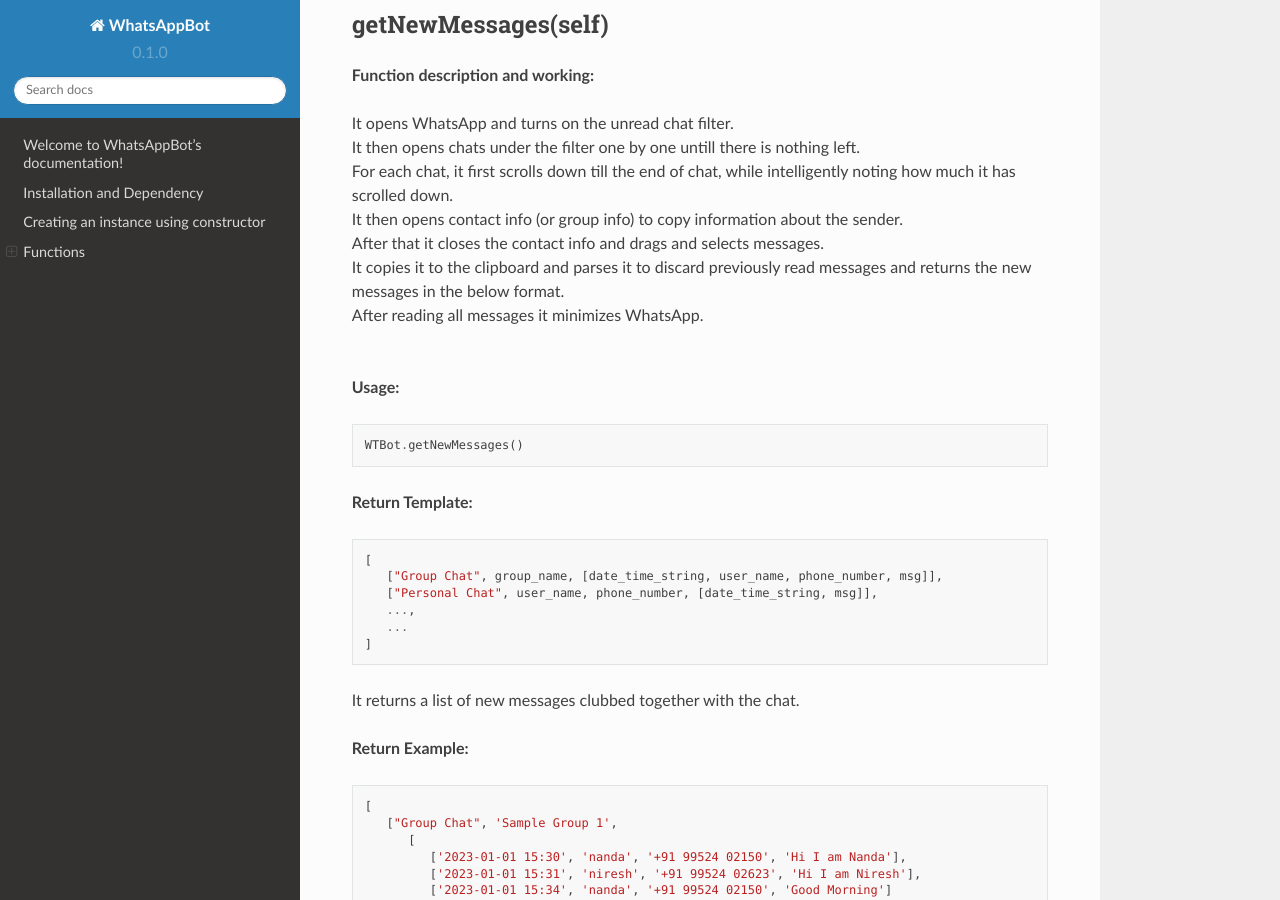
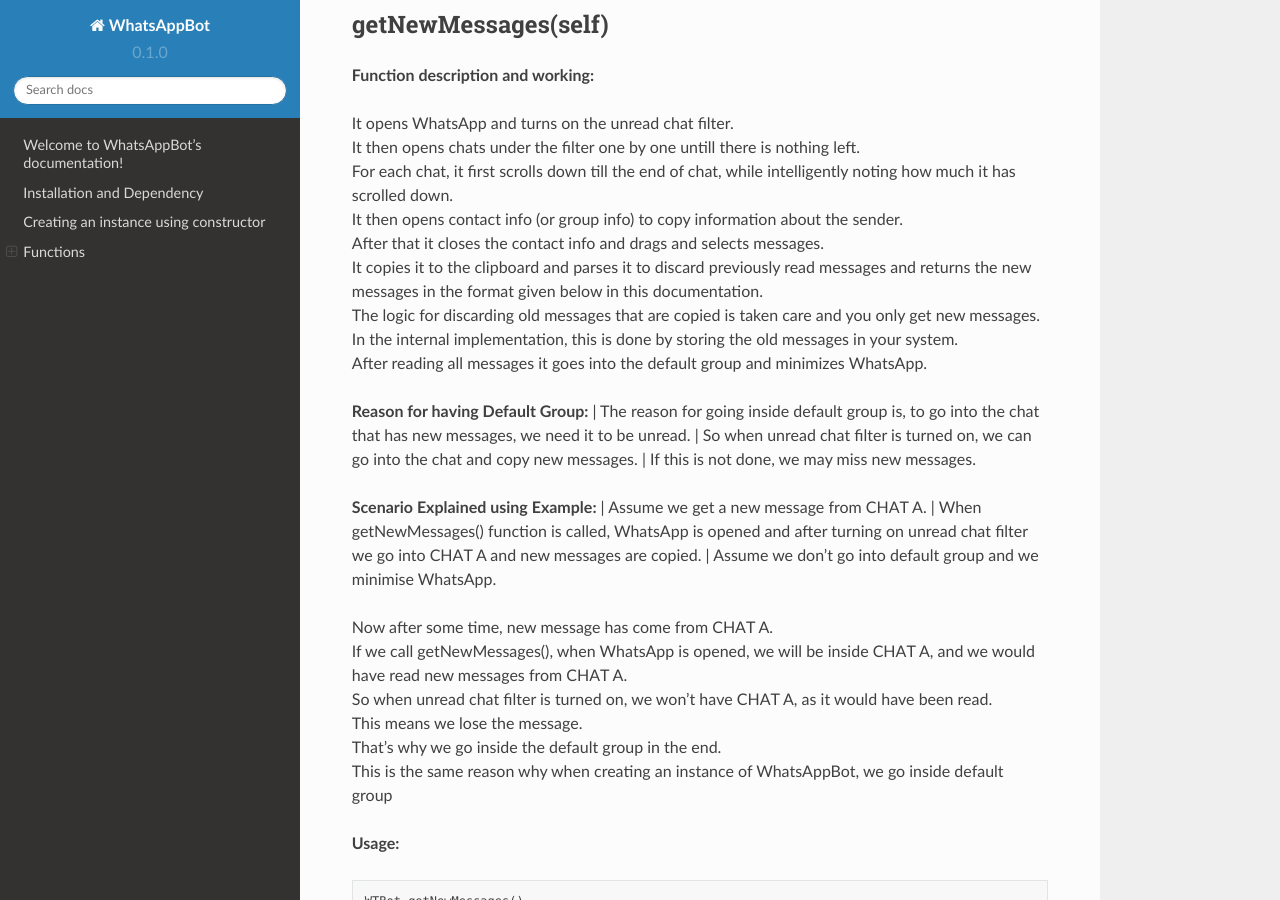
Before and after one commit to ArvindR07/WhatsAppBotDocs, a Sphinx documentation site: the page built from docs/source/index.rst, in a window 1280 px wide and 900 px high, scrolled down 3017 px. Built offline with Sphinx 7.4.7 and the Read the Docs theme 2.0.0, drawn with Linux system fonts in a browser that asks for light colours.

Commit message:
Update index.rst

```diff
--- a/docs/source/index.rst
+++ b/docs/source/index.rst
@@ -132,9 +132,28 @@
 | For each chat, it first scrolls down till the end of chat, while intelligently noting how much it has scrolled down.
 | It then opens contact info (or group info) to copy information about the sender.
 | After that it closes the contact info and drags and selects messages.
-| It copies it to the clipboard and parses it to discard previously read messages and returns the new messages in the below format.
-| After reading all messages it minimizes WhatsApp.
-|
+| It copies it to the clipboard and parses it to discard previously read messages and returns the new messages in the format given below in this documentation.
+| The logic for discarding old messages that are copied is taken care and you only get new messages.
+| In the internal implementation, this is done by storing the old messages in your system.
+| After reading all messages it goes into the default group and minimizes WhatsApp.
+
+**Reason for having Default Group:**
+| The reason for going inside default group is, to go into the chat that has new messages, we need it to be unread.
+| So when unread chat filter is turned on, we can go into the chat and copy new messages.
+| If this is not done, we may miss new messages.
+
+**Scenario Explained using Example:**
+| Assume we get a new message from CHAT A.
+| When getNewMessages() function is called, WhatsApp is opened and after turning on unread chat filter we go into CHAT A and new messages are copied.
+| Assume we don't go into default group and we minimise WhatsApp.
+
+| Now after some time, new message has come from CHAT A.
+| If we call getNewMessages(), when WhatsApp is opened, we will be inside CHAT A, and we would have read new messages from CHAT A.
+| So when unread chat filter is turned on, we won't have CHAT A, as it would have been read.
+| This means we lose the message.
+| That's why we go inside the default group in the end.
+| This is the same reason why when creating an instance of WhatsAppBot, we go inside default group
+
 
 **Usage:**
 
```
